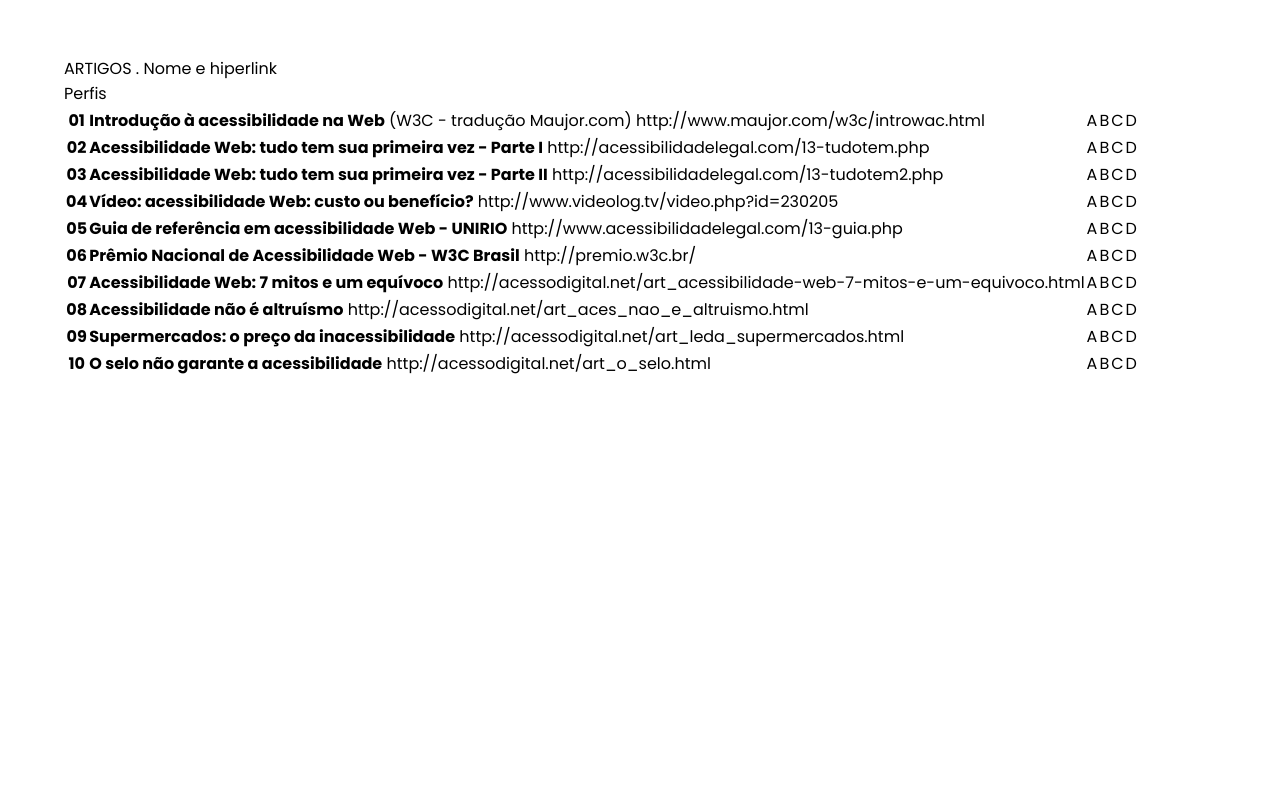
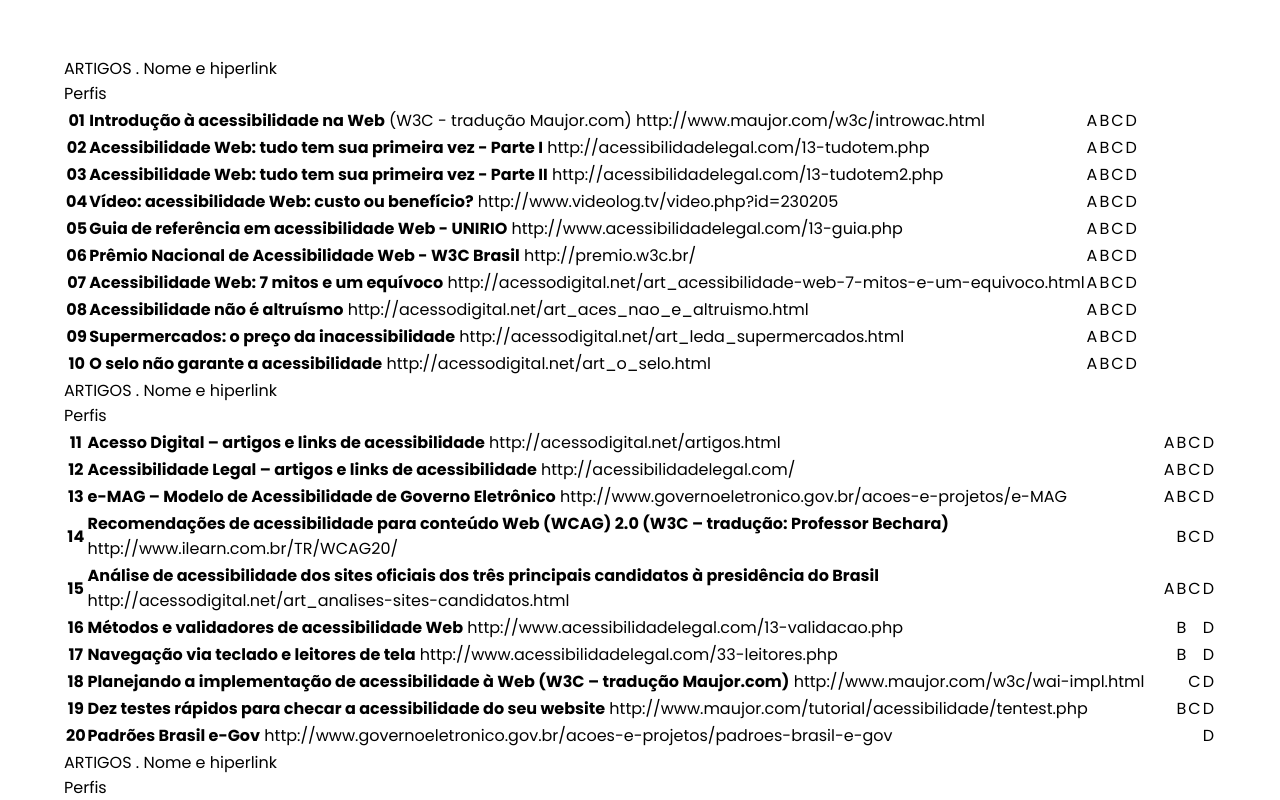
Before and after one commit to Emerson-FullStackSenacPenha/acessibilidade_na_web, a plain HTML site: page index.html in a window 1280 px wide. Shown: the part 2597-3397 px from the top of the page. Before the commit the page ends 2975 px from the top, so only its background shows below. Drawn offline with Linux system fonts and the light colour scheme.

Commit message:
tabela 2

```diff
--- a/index.html
+++ b/index.html
@@ -207,6 +207,114 @@
 
                 </table>
 
+                <table class="tabela2">
+
+                    <p>ARTIGOS . Nome e hiperlink</p>
+                    <p>Perfis</p>
+
+                    <tr>
+                        <th>11</th>
+                        <td><b>Acesso Digital – artigos e links de acessibilidade</b>
+                            http://acessodigital.net/artigos.html</td>
+                        <td>A</td>
+                        <td>B</td>
+                        <td>C</td>
+                        <td>D</td>
+                    </tr>
+                    <tr>
+                        <th>12</th>
+                        <td><b>Acessibilidade Legal – artigos e links de acessibilidade</b>
+                            http://acessibilidadelegal.com/</td>
+                        <td>A</td>
+                        <td>B</td>
+                        <td>C</td>
+                        <td>D</td>
+                    </tr>
+                    <tr>
+                        <th>13</th>
+                        <td><b>e-MAG – Modelo de Acessibilidade de Governo Eletrônico</b>
+                            http://www.governoeletronico.gov.br/acoes-e-projetos/e-MAG</td>
+                        <td>A</td>
+                        <td>B</td>
+                        <td>C</td>
+                        <td>D</td>
+                    </tr>
+                    <tr>
+                        <th>14</th>
+                        <td><b>Recomendações de acessibilidade para conteúdo Web (WCAG) 2.0 (W3C – tradução: Professor
+                                Bechara)</b> http://www.ilearn.com.br/TR/WCAG20/</td>
+                        <td></td>
+                        <td>B</td>
+                        <td>C</td>
+                        <td>D</td>
+                    </tr>
+                    <tr>
+                        <th>15</th>
+                        <td><b>Análise de acessibilidade dos sites oficiais dos três principais candidatos à presidência
+                                do Brasil</b> http://acessodigital.net/art_analises-sites-candidatos.html</td>
+                        <td>A</td>
+                        <td>B</td>
+                        <td>C</td>
+                        <td>D</td>
+                    </tr>
+                    <tr>
+                        <th>16</th>
+                        <td><b>Métodos e validadores de acessibilidade Web</b>
+                            http://www.acessibilidadelegal.com/13-validacao.php</td>
+                        <td></td>
+                        <td>B</td>
+                        <td></td>
+                        <td>D</td>
+                    </tr>
+                    <tr>
+                        <th>17</th>
+                        <td><b>Navegação via teclado e leitores de tela</b>
+                            http://www.acessibilidadelegal.com/33-leitores.php</td>
+                        <td></td>
+                        <td>B</td>
+                        <td></td>
+                        <td>D</td>
+                    </tr>
+                    <tr>
+                        <th>18</th>
+                        <td><b>Planejando a implementação de acessibilidade à Web (W3C – tradução Maujor.com)</b>
+                            http://www.maujor.com/w3c/wai-impl.html</td>
+                        <td></td>
+                        <td></td>
+                        <td>C</td>
+                        <td>D</td>
+                    </tr>
+                    <tr>
+                        <th>19</th>
+                        <td><b>Dez testes rápidos para checar a acessibilidade do seu website</b>
+                            http://www.maujor.com/tutorial/acessibilidade/tentest.php</td>
+                        <td></td>
+                        <td>B</td>
+                        <td>C</td>
+                        <td>D</td>
+                    </tr>
+                    <tr>
+                        <th>20</th>
+                        <td><b>Padrões Brasil e-Gov</b>
+                            http://www.governoeletronico.gov.br/acoes-e-projetos/padroes-brasil-e-gov</td>
+                        <td></td>
+                        <td></td>
+                        <td></td>
+                        <td>D</td>
+                    </tr>
+
+
+                </table>
+
+                <table class="tabela3">
+
+                    <p>ARTIGOS . Nome e hiperlink</p>
+                    <p>Perfis</p>
+
+
+
+                </table>
+
             </article>
 
         </section>
```
